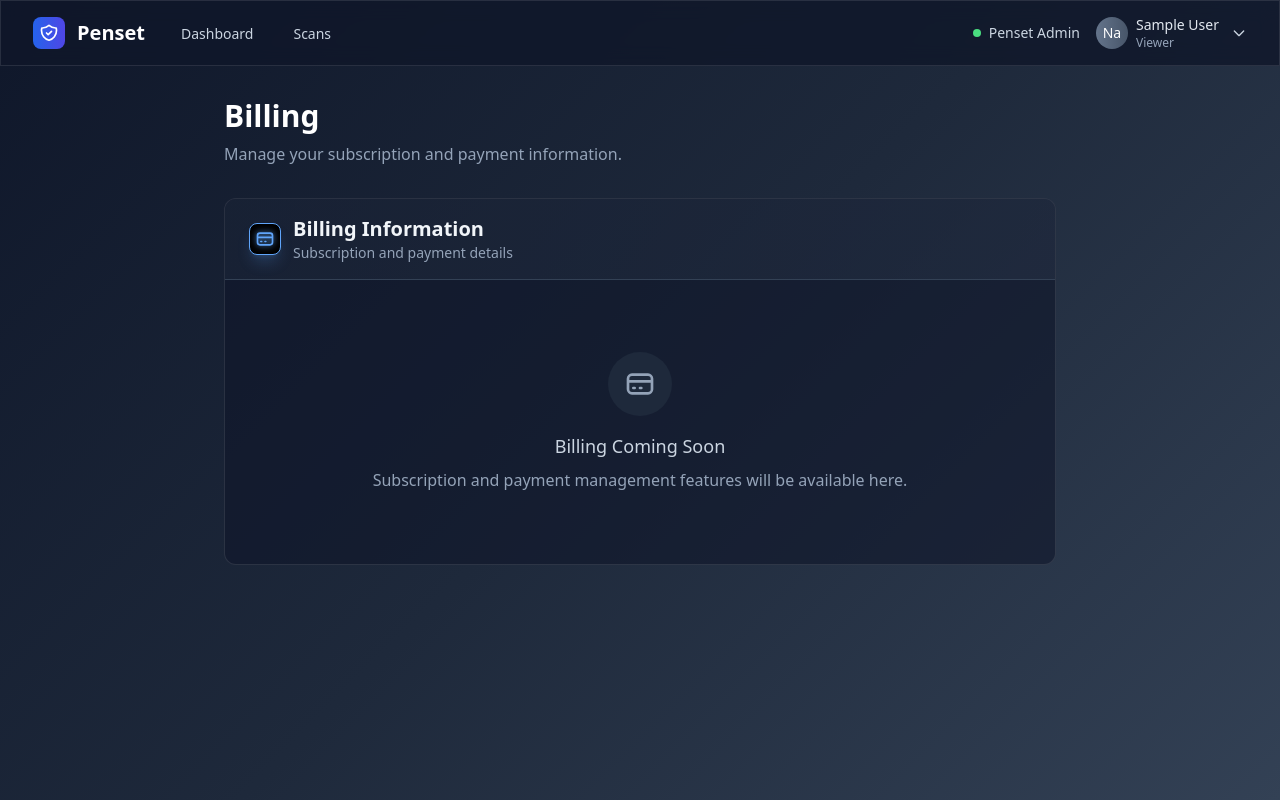
After one commit to bogsio/penset, a Django app: page /accounts/billing/ in a window 1280 px wide. The commit adds this page. Run offline with Django 4.2, Linux system fonts and the light colour scheme; the visitor is signed in with stand-in values (Sample User, id 1); parts of the project's set-up code (start-up, migrations or seed data) failed here and were passed over; some libraries are stand-ins or nearby versions.

Commit message:
new management views

```diff
--- a/accounts/urls.py
+++ b/accounts/urls.py
@@ -9,7 +9,9 @@ urlpatterns = [
     path('register/organization/', views.register_organization, name='register_organization'),
     path('social/organization-setup/', views.social_organization_setup, name='social_organization_setup'),
     path('logout/', views.logout_view, name='logout'),
-    path('settings/', views.settings_page, name='settings'),
+    path('organization/', views.settings_page, name='settings'),
+    path('settings/', views.user_settings_page, name='user_settings'),
+    path('billing/', views.billing_page, name='billing'),
     path('update-targets/', views.update_targets, name='update_targets'),
     path('resend-verification/', views.resend_verification_email, name='resend_verification'),
     path('verification-sent/<str:email>/', views.verification_sent, name='verification_sent'),
--- a/accounts/views.py
+++ b/accounts/views.py
@@ -1,5 +1,6 @@
 from django.contrib.auth import login, logout, authenticate
 from django.contrib.auth.decorators import login_required
+from django.contrib.auth.forms import PasswordChangeForm
 from django.shortcuts import render, redirect, get_object_or_404
 from django.conf import settings
 from django.contrib import messages
@@ -418,3 +419,41 @@ class CustomSocialSignupView(SocialSignupView):
             else:
                 # Re-raise other exceptions
                 raise e
+
+
+@login_required
+def user_settings_page(request):
+    """
+    User settings page for profile management and password changes.
+    """
+    if request.method == 'POST':
+        form = PasswordChangeForm(request.user, request.POST)
+        if form.is_valid():
+            form.save()
+            messages.success(request, 'Your password has been changed successfully.')
+            return redirect('accounts:user_settings')
+        else:
+            messages.error(request, 'Please correct the errors below.')
+    else:
+        form = PasswordChangeForm(request.user)
+
+    # Add styling to form fields
+    for field in form.fields.values():
+        field.widget.attrs.update({
+            'class': 'form-input w-full max-w-2xl',
+            'placeholder': field.label
+        })
+
+    context = {
+        'form': form,
+    }
+    return render(request, 'accounts/user_settings.html', context)
+
+
+@login_required
+def billing_page(request):
+    """
+    Billing page for subscription and payment management.
+    """
+    context = {}
+    return render(request, 'accounts/billing.html', context)
--- /dev/null
+++ b/templates/accounts/billing.html
@@ -0,0 +1,39 @@
+{% extends 'layout.html' %}
+
+{% block main_content %}
+<div class="max-w-4xl mx-auto px-4 sm:px-6 lg:px-8">
+    <div class="mb-8">
+        <h1 class="text-3xl font-bold text-white mb-2">Billing</h1>
+        <p class="text-slate-400">Manage your subscription and payment information.</p>
+    </div>
+
+    <!-- Billing Card -->
+    <div class="card rounded-xl overflow-hidden">
+        <div class="px-6 py-4 border-b border-slate-700 bg-gradient-to-r from-slate-800/50 to-slate-700/30">
+            <div class="flex items-center space-x-3">
+                <div class="h-8 w-8 bg-black border border-blue-400 rounded-lg flex items-center justify-center shadow-lg shadow-blue-400/20">
+                    <svg class="h-5 w-5 text-blue-400" fill="none" stroke="currentColor" viewBox="0 0 24 24" style="filter: drop-shadow(0 0 3px #60a5fa);">
+                        <path stroke-linecap="round" stroke-linejoin="round" stroke-width="2" d="M3 10h18M7 15h1m4 0h1m-7 4h12a3 3 0 003-3V8a3 3 0 00-3-3H6a3 3 0 00-3 3v8a3 3 0 003 3z"></path>
+                    </svg>
+                </div>
+                <div>
+                    <h2 class="text-xl font-semibold text-slate-100">Billing Information</h2>
+                    <p class="text-slate-400 text-sm">Subscription and payment details</p>
+                </div>
+            </div>
+        </div>
+
+        <div class="p-6">
+            <div class="text-center py-12">
+                <div class="mx-auto w-16 h-16 bg-slate-800 rounded-full flex items-center justify-center mb-4">
+                    <svg class="w-8 h-8 text-slate-400" fill="none" stroke="currentColor" viewBox="0 0 24 24">
+                        <path stroke-linecap="round" stroke-linejoin="round" stroke-width="2" d="M3 10h18M7 15h1m4 0h1m-7 4h12a3 3 0 003-3V8a3 3 0 00-3-3H6a3 3 0 00-3 3v8a3 3 0 003 3z"></path>
+                    </svg>
+                </div>
+                <h3 class="text-lg font-medium text-slate-300 mb-2">Billing Coming Soon</h3>
+                <p class="text-slate-400">Subscription and payment management features will be available here.</p>
+            </div>
+        </div>
+    </div>
+</div>
+{% endblock %}
--- a/templates/base.html
+++ b/templates/base.html
@@ -27,7 +27,6 @@
         .card {
             background: rgba(15, 23, 42, 0.6);
             border: 1px solid rgba(255, 255, 255, 0.1);
-            backdrop-filter: blur(10px);
         }
         .btn {
             transition: all 0.2s ease-in-out;
--- a/templates/layout.html
+++ b/templates/layout.html
@@ -4,19 +4,19 @@
 {% block content %}
 <div class="min-h-screen gradient-bg" x-data="{ drawerOpen: false, drawerContent: '', modalOpen: false, modalContent: '', targetModalOpen: false }" x-init="{% has_targets as has_targets_value %}{% if not has_targets_value %}setTimeout(() => targetModalOpen = true, 100){% endif %}">
     <!-- Navigation -->
-    <nav class="glass-effect border-b border-white/10">
+    <nav class="glass-effect border-b border-white/10" style="z-index: 1; overflow: visible;">
         <div class="max-w-7xl mx-auto px-4 sm:px-6 lg:px-8">
             <div class="flex justify-between h-16">
                 <div class="flex">
                     <div class="flex-shrink-0 flex items-center">
-                        <div class="flex items-center space-x-3">
+                        <a href="{% url 'reports:dashboard' %}" class="flex items-center space-x-3 hover:opacity-80 transition-opacity duration-200">
                             <div class="h-8 w-8 bg-gradient-to-r from-blue-600 to-indigo-600 rounded-lg flex items-center justify-center">
                                 <svg class="h-5 w-5 text-white" fill="none" stroke="currentColor" viewBox="0 0 24 24">
                                     <path stroke-linecap="round" stroke-linejoin="round" stroke-width="2" d="M9 12l2 2 4-4m5.618-4.016A11.955 11.955 0 0112 2.944a11.955 11.955 0 01-8.618 3.04A12.02 12.02 0 003 9c0 5.591 3.824 10.29 9 11.622 5.176-1.332 9-6.03 9-11.622 0-1.042-.133-2.052-.382-3.016z"></path>
                                 </svg>
                             </div>
                             <h1 class="text-xl font-bold text-white">Penset</h1>
-                        </div>
+                        </a>
                     </div>
                     <div class="hidden sm:ml-8 sm:flex sm:space-x-8">
                         <a href="{% url 'reports:dashboard' %}"
@@ -29,13 +29,6 @@
                            {% if request.resolver_match.url_name == 'scans' %}border-blue-400 text-blue-300{% else %}border-transparent text-slate-300 hover:border-slate-300 hover:text-white{% endif %}">
                             Scans
                         </a>
-                        {% if user.can_manage_organization %}
-                        <a href="{% url 'accounts:settings' %}"
-                           class="inline-flex items-center px-1 pt-1 border-b-2 text-sm font-medium transition-colors duration-200
-                           {% if request.resolver_match.url_name == 'settings' %}border-blue-400 text-blue-300{% else %}border-transparent text-slate-300 hover:border-slate-300 hover:text-white{% endif %}">
-                            Settings
-                        </a>
-                        {% endif %}
                     </div>
                 </div>
 
@@ -56,9 +49,60 @@
                                 <p class="text-xs text-slate-400 capitalize">{{ user.role|default:"Admin" }}</p>
                             </div>
                         </div>
-                        <a href="{% url 'accounts:logout' %}" class="btn btn-secondary text-sm px-4 py-2 rounded-lg">
-                            Sign out
-                        </a>
+
+                            <!-- User dropdown menu -->
+                            <div class="relative" x-data="{ open: false }">
+                                <button @click="open = !open" class="flex items-center space-x-1 text-slate-300 hover:text-white transition-colors">
+                                    <svg class="w-4 h-4" fill="none" stroke="currentColor" viewBox="0 0 24 24">
+                                        <path stroke-linecap="round" stroke-linejoin="round" stroke-width="2" d="M19 9l-7 7-7-7"></path>
+                                    </svg>
+                                </button>
+
+                                <!-- Dropdown menu with speech bubble arrow -->
+                                <div x-show="open"
+                                     @click.away="open = false"
+                                     x-transition:enter="transition ease-out duration-100"
+                                     x-transition:enter-start="transform opacity-0 scale-95"
+                                     x-transition:enter-end="transform opacity-100 scale-100"
+                                     x-transition:leave="transition ease-in duration-75"
+                                     x-transition:leave-start="transform opacity-100 scale-100"
+                                     x-transition:leave-end="transform opacity-0 scale-95"
+                                     class="absolute right-0 mt-4 w-56 bg-slate-900 rounded-lg shadow-2xl border border-slate-600 min-h-fit"
+                                     style="z-index: 999999 !important;">
+
+                                <!-- Speech bubble arrow pointing up -->
+                                <div class="absolute -top-2 right-4 w-4 h-4 bg-slate-900 border-l border-t border-slate-600 transform rotate-45"></div>
+
+                                <div class="py-3">
+                                    <a href="{% url 'accounts:settings' %}" class="flex items-center px-6 py-4 text-sm text-slate-300 hover:bg-slate-700 hover:text-white transition-colors">
+                                        <svg class="w-5 h-5 mr-4" fill="none" stroke="currentColor" viewBox="0 0 24 24">
+                                            <path stroke-linecap="round" stroke-linejoin="round" stroke-width="2" d="M19 21V5a2 2 0 00-2-2H7a2 2 0 00-2 2v16m14 0h2m-2 0h-5m-9 0H3m2 0h5M9 7h1m-1 4h1m4-4h1m-1 4h1m-5 10v-5a1 1 0 011-1h2a1 1 0 011 1v5m-4 0h4"></path>
+                                        </svg>
+                                        Organization
+                                    </a>
+                                    <a href="{% url 'accounts:user_settings' %}" class="flex items-center px-6 py-4 text-sm text-slate-300 hover:bg-slate-700 hover:text-white transition-colors">
+                                        <svg class="w-5 h-5 mr-4" fill="none" stroke="currentColor" viewBox="0 0 24 24">
+                                            <path stroke-linecap="round" stroke-linejoin="round" stroke-width="2" d="M10.325 4.317c.426-1.756 2.924-1.756 3.35 0a1.724 1.724 0 002.573 1.066c1.543-.94 3.31.826 2.37 2.37a1.724 1.724 0 001.065 2.572c1.756.426 1.756 2.924 0 3.35a1.724 1.724 0 00-1.066 2.573c.94 1.543-.826 3.31-2.37 2.37a1.724 1.724 0 00-2.572 1.065c-.426 1.756-2.924 1.756-3.35 0a1.724 1.724 0 00-2.573-1.066c-1.543.94-3.31-.826-2.37-2.37a1.724 1.724 0 00-1.065-2.572c-1.756-.426-1.756-2.924 0-3.35a1.724 1.724 0 001.066-2.573c-.94-1.543.826-3.31 2.37-2.37.996.608 2.296.07 2.572-1.065z"></path>
+                                            <path stroke-linecap="round" stroke-linejoin="round" stroke-width="2" d="M15 12a3 3 0 11-6 0 3 3 0 016 0z"></path>
+                                        </svg>
+                                        Settings
+                                    </a>
+                                    <a href="{% url 'accounts:billing' %}" class="flex items-center px-6 py-4 text-sm text-slate-300 hover:bg-slate-700 hover:text-white transition-colors">
+                                        <svg class="w-5 h-5 mr-4" fill="none" stroke="currentColor" viewBox="0 0 24 24">
+                                            <path stroke-linecap="round" stroke-linejoin="round" stroke-width="2" d="M3 10h18M7 15h1m4 0h1m-7 4h12a3 3 0 003-3V8a3 3 0 00-3-3H6a3 3 0 00-3 3v8a3 3 0 003 3z"></path>
+                                        </svg>
+                                        Billing
+                                    </a>
+                                    <div class="border-t border-slate-700 mx-4"></div>
+                                    <a href="{% url 'accounts:logout' %}" class="flex items-center px-6 py-4 text-sm text-slate-300 hover:bg-slate-700 hover:text-white transition-colors">
+                                        <svg class="w-5 h-5 mr-4" fill="none" stroke="currentColor" viewBox="0 0 24 24">
+                                            <path stroke-linecap="round" stroke-linejoin="round" stroke-width="2" d="M17 16l4-4m0 0l-4-4m4 4H7m6 4v1a3 3 0 01-3 3H6a3 3 0 01-3-3V7a3 3 0 013-3h4a3 3 0 013 3v1"></path>
+                                        </svg>
+                                        Sign Out
+                                    </a>
+                                </div>
+                            </div>
+                        </div>
                     </div>
                 </div>
             </div>
```
Also changed, not shown: templates/accounts/user_settings.html (added, +89 -0 lines).
